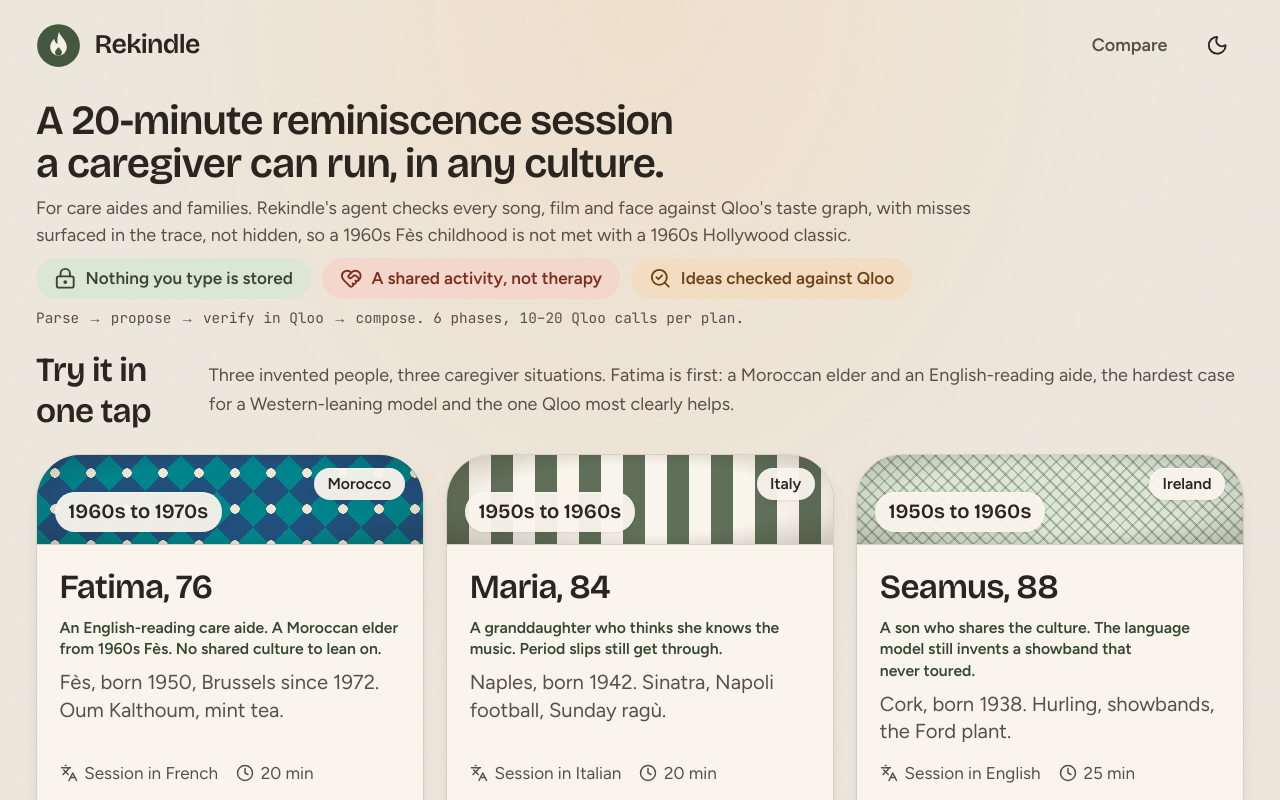
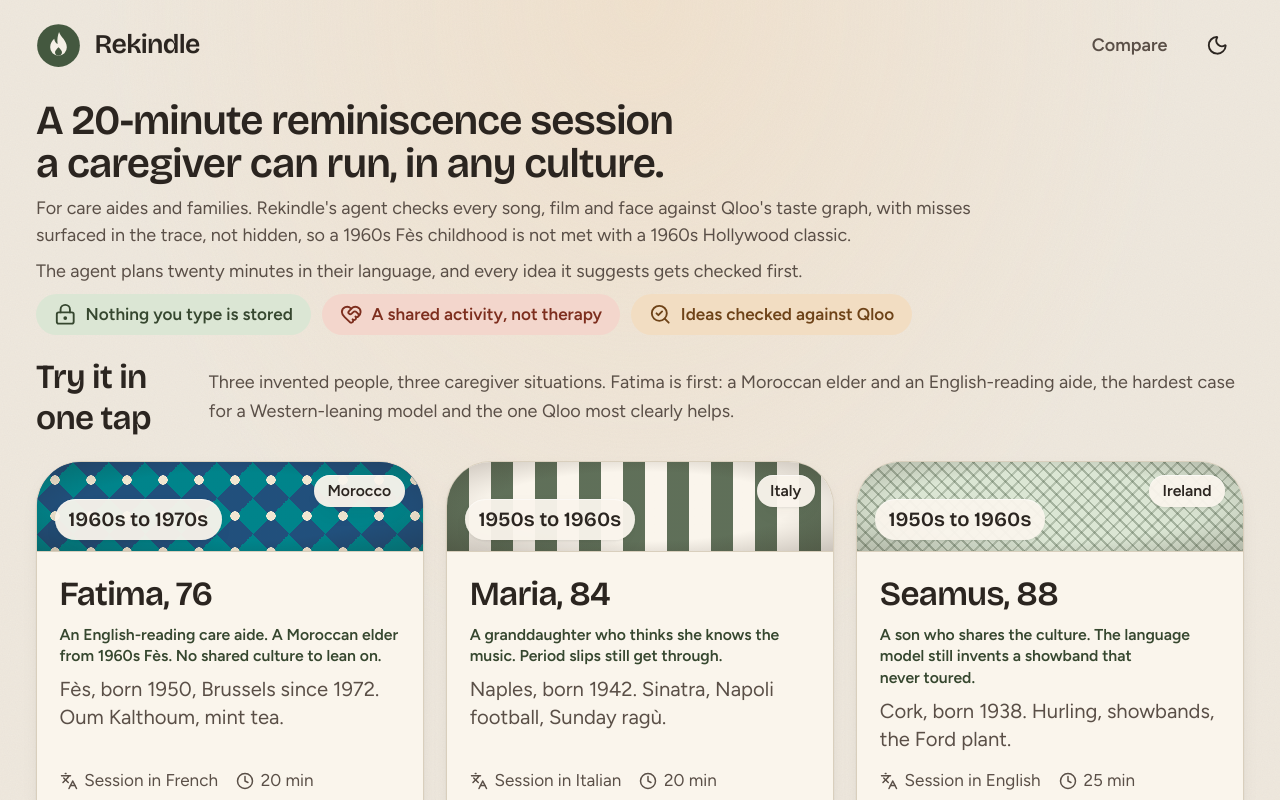
Before and after one commit to scr4shdev/rekindle, a Next.js app: page / in a window 1280 px wide. Shown: the top 800 px of the page. Built offline with nearby package versions, Linux system fonts and the light colour scheme; no server answers.

Commit message:
fix(ui): replace engineer-speak agent-flow strip with a caregiver line

```diff
--- a/src/app/page.tsx
+++ b/src/app/page.tsx
@@ -17,6 +17,13 @@ export default function Home() {
           {t.title}
         </h1>
         <p className="animate-rise max-w-4xl text-muted-foreground sm:text-base">{t.leadShort}</p>
+        <p
+          className="animate-rise max-w-4xl text-muted-foreground sm:text-base"
+          data-testid="agent-promise"
+          aria-label={t.agentFlowLabel}
+        >
+          {t.agentFlow}
+        </p>
         <ul className="animate-rise flex flex-wrap items-center gap-2 sm:gap-2.5">
           {promises.map(({ icon: Icon, text, tone }) => (
             <li key={text} className={`inline-flex items-center gap-2 rounded-full px-3 py-1 text-[0.85rem] font-semibold sm:px-4 sm:py-1.5 sm:text-[0.95rem] ${tone}`}>
@@ -25,13 +32,6 @@ export default function Home() {
             </li>
           ))}
         </ul>
-        <p
-          className="animate-rise max-w-4xl font-mono text-[0.72rem] leading-snug text-muted-foreground sm:text-[0.8rem]"
-          data-testid="agent-flow"
-          aria-label={t.agentFlowLabel}
-        >
-          {t.agentFlow}
-        </p>
       </section>
 
       <section className="flex flex-col gap-4 sm:gap-5" aria-labelledby="personas-title">
--- a/src/i18n/en.ts
+++ b/src/i18n/en.ts
@@ -12,8 +12,8 @@ export const en = {
     title: "A 20-minute reminiscence session a caregiver can run, in any culture.",
     leadShort:
       "For care aides and families. Rekindle's agent checks every song, film and face against Qloo's taste graph, with misses surfaced in the trace, not hidden, so a 1960s Fès childhood is not met with a 1960s Hollywood classic.",
-    agentFlowLabel: "How the agent works",
-    agentFlow: "Parse → propose → verify in Qloo → compose. 6 phases, 10–20 Qloo calls per plan.",
+    agentFlowLabel: "What the agent promises",
+    agentFlow: "The agent plans twenty minutes in their language, and every idea it suggests gets checked first.",
     promises: {
       stored: "Nothing you type is stored",
       activity: "A shared activity, not therapy",
--- a/src/i18n/fr.ts
+++ b/src/i18n/fr.ts
@@ -15,9 +15,9 @@ export const fr: PartialMessages = {
     title: "Un agent qui prépare 20 minutes paisibles avec une personne qui vit avec la démence.",
     leadShort:
       "Chaque chanson, film et visage de leur époque est confronté au graphe des goûts de Qloo, et les absences apparaissent dans la trace plutôt que d'être masquées, pour que rien ne sonne faux pour la personne dont vous prenez soin.",
-    agentFlowLabel: "Comment travaille l'agent",
+    agentFlowLabel: "La promesse de l'agent",
     agentFlow:
-      "Lire → imaginer → vérifier avec Qloo → composer. 6 phases, 10 à 20 requêtes à Qloo par plan.",
+      "L'agent prépare vingt minutes dans leur langue, et chaque idée qu'il propose est vérifiée d'abord.",
     promises: {
       stored: "Rien de ce que vous écrivez n'est conservé",
       activity: "Une activité partagée, pas une thérapie",
--- a/src/i18n/it.ts
+++ b/src/i18n/it.ts
@@ -15,9 +15,9 @@ export const it: PartialMessages = {
     title: "Un agente che pianifica 20 minuti sereni con chi vive con la demenza.",
     leadShort:
       "Ogni canzone, film e volto della loro epoca è controllato nel grafo dei gusti di Qloo, e le mancanze emergono nella traccia invece di sparire, perché nulla stoni per la persona a cui tieni.",
-    agentFlowLabel: "Come lavora l'agente",
+    agentFlowLabel: "La promessa dell'agente",
     agentFlow:
-      "Leggi → immagina → verifica con Qloo → componi. 6 fasi, 10–20 richieste a Qloo per piano.",
+      "L'agente prepara venti minuti nella loro lingua, e ogni idea che propone viene controllata prima.",
     promises: {
       stored: "Nulla di ciò che scrivi viene salvato",
       activity: "Un'attività condivisa, non una terapia",
```
